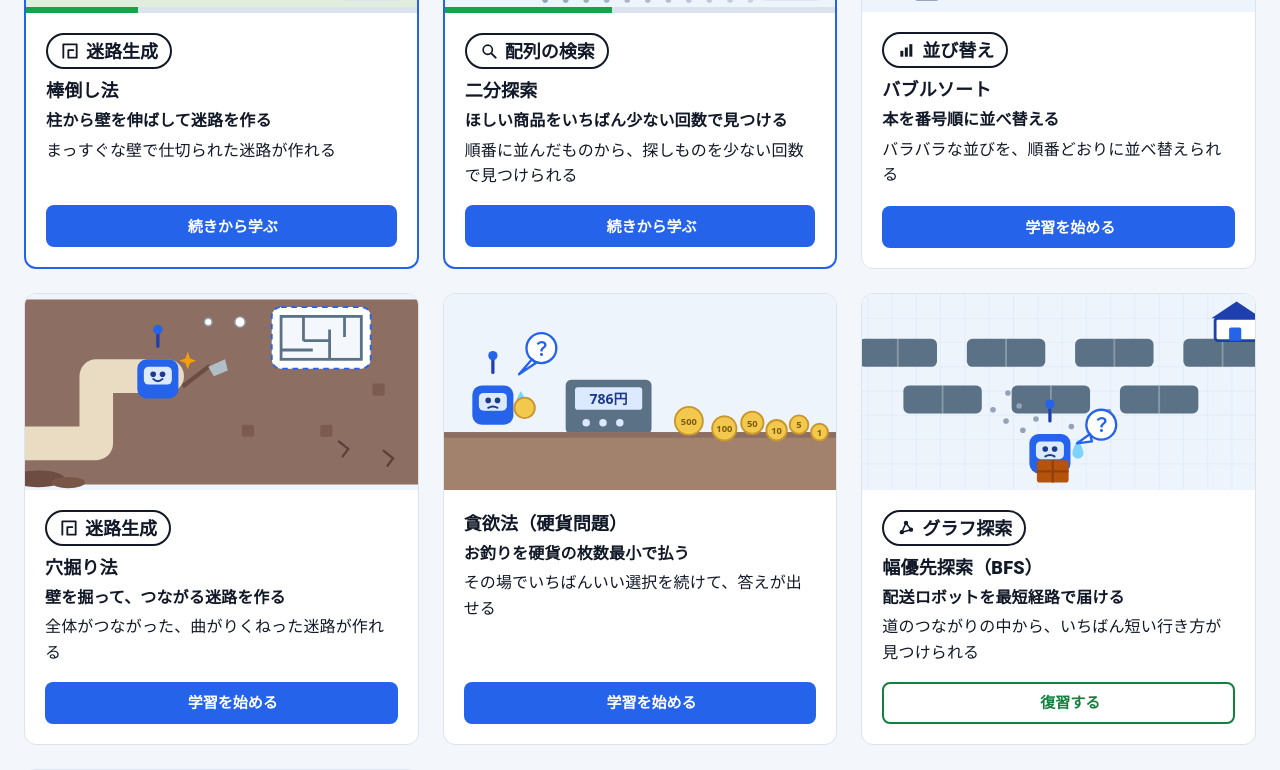
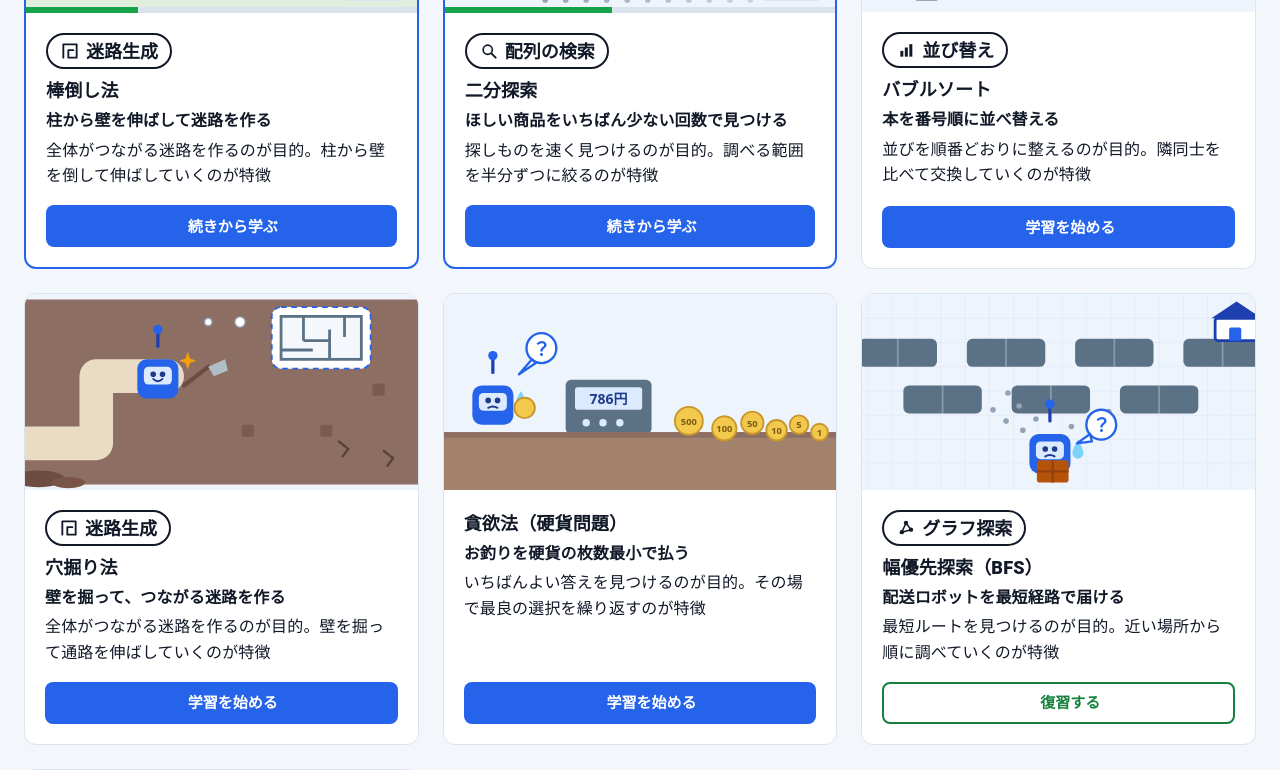
Before and after one commit to BeppuKanato/engineer-quest-ui-brushup, a Next.js app: page /courses in a window 1280 px wide. Shown: the part 600-1370 px from the top of the page. Built offline with nearby package versions, Linux system fonts and the light colour scheme; some icons are missing.

Commit message:
fix: カードの説明を「目的＋特徴」の作りの文に変更

```diff
--- a/src/design/CoursesDesignDraft.tsx
+++ b/src/design/CoursesDesignDraft.tsx
@@ -223,17 +223,16 @@ const STATE_ORDER: Record<string, number> = { IN_PROGRESS: 0, NOT_STARTED: 1, CO
 
 /**
  * 学習内容の説明（2026-11-23 追加）：役割分担は、ミッションの題＝この単元で挑む課題（場面）、
- * この1行＝そのアルゴリズムで何ができるか（Kanato の指定）。仕組みの説明にすると
- * 題と役割が重なるため、「〜できる」の形で書く。
+ * この説明＝アルゴリズムの目的と特徴（Kanato の指定：「何をするのが目的か＋特徴」の作りの文）。
  */
 const FEATURE_TEXT: Record<string, string> = {
-  "course-algorithm-breadth-first-search-v1": "道のつながりの中から、いちばん短い行き方が見つけられる",
-  "course-algorithm-depth-first-search-v1": "道を深くたどって、出口までの通り道が見つけられる",
-  "course-algorithm-maze-digging-v1": "全体がつながった、曲がりくねった迷路が作れる",
-  "course-algorithm-wall-extension-v1": "まっすぐな壁で仕切られた迷路が作れる",
-  "course-algorithm-bubble-sort-v2": "バラバラな並びを、順番どおりに並べ替えられる",
-  "course-algorithm-binary-search-v1": "順番に並んだものから、探しものを少ない回数で見つけられる",
-  "course-algorithm-greedy-coins-v1": "その場でいちばんいい選択を続けて、答えが出せる",
+  "course-algorithm-breadth-first-search-v1": "最短ルートを見つけるのが目的。近い場所から順に調べていくのが特徴",
+  "course-algorithm-depth-first-search-v1": "出口までの道を見つけるのが目的。一本道を深く進み、行き止まりで戻るのが特徴",
+  "course-algorithm-maze-digging-v1": "全体がつながる迷路を作るのが目的。壁を掘って通路を伸ばしていくのが特徴",
+  "course-algorithm-wall-extension-v1": "全体がつながる迷路を作るのが目的。柱から壁を倒して伸ばしていくのが特徴",
+  "course-algorithm-bubble-sort-v2": "並びを順番どおりに整えるのが目的。隣同士を比べて交換していくのが特徴",
+  "course-algorithm-binary-search-v1": "探しものを速く見つけるのが目的。調べる範囲を半分ずつに絞るのが特徴",
+  "course-algorithm-greedy-coins-v1": "いちばんよい答えを見つけるのが目的。その場で最良の選択を繰り返すのが特徴",
 };
 
 // 流す順序：同じ軸の単元を隣り合わせ、組が行の途中で割れないようにする。
```
Also changed, not shown: 1 other file (tests, documents, lock files or other folders).
